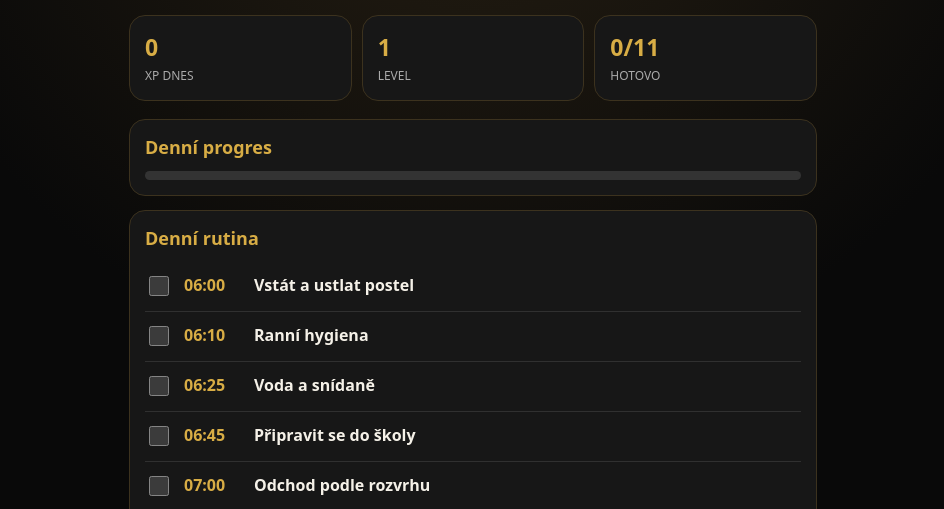
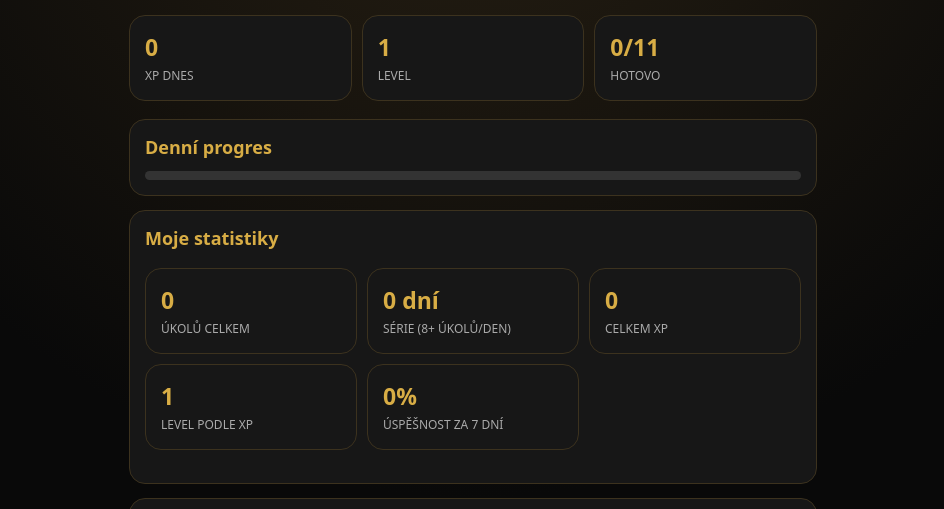
Before and after one commit to maxik241014-ctrl/SIGMA-ROUTINE, a plain HTML site: page index.html in a window 1280 px wide. Shown: the part 225-734 px from the top of the page, without its empty margins (167-1111 px from the left). Drawn offline with Linux system fonts and the light colour scheme.

Commit message:
Add files via upload

```diff
--- a/index.html
+++ b/index.html
@@ -27,6 +27,7 @@ h2{font-size:18px;color:var(--gold);margin:0 0 12px}
 button{background:var(--gold);color:#17120a;border:0;border-radius:12px;padding:11px 15px;font-weight:700;font-size:14px}
 button.secondary{background:#292929;color:#eee;border:1px solid #555}
 .note{font-size:12px;color:var(--muted);text-align:center;margin-top:22px}
+@media(max-width:390px){.stats{grid-template-columns:repeat(2,1fr)}}
 </style>
 </head>
 <body><main>
@@ -37,19 +38,63 @@ button.secondary{background:#292929;color:#eee;border:1px solid #555}
  <div class="stat"><strong id="done">0/11</strong><span>HOTOVO</span></div>
 </div>
 <div class="section"><h2>Denní progres</h2><div class="progress-wrap"><div class="progress" id="bar"></div></div></div>
+<div class="section"><h2>Moje statistiky</h2>
+ <div class="stats">
+  <div class="stat"><strong id="totalDone">0</strong><span>ÚKOLŮ CELKEM</span></div>
+  <div class="stat"><strong id="streak">0 dní</strong><span>SÉRIE (8+ ÚKOLŮ/DEN)</span></div>
+  <div class="stat"><strong id="totalXp">0</strong><span>CELKEM XP</span></div>
+  <div class="stat"><strong id="bestLevel">1</strong><span>LEVEL PODLE XP</span></div>
+  <div class="stat"><strong id="weekRate">0%</strong><span>ÚSPĚŠNOST ZA 7 DNÍ</span></div>
+ </div>
+</div>
 <div class="section"><h2>Denní rutina</h2><div id="tasks"></div></div>
 <div class="section"><h2>Dnešní výzva</h2><div id="challenge">Dokonči alespoň 8 úkolů a získej bonus 20 XP.</div></div>
 <div class="actions"><button id="reset" class="secondary">Nový den / reset</button><button id="install" hidden>Instalovat aplikaci</button></div>
-<p class="note">Tvůj postup se ukládá v tomto zařízení. Verze 1.0 funguje i offline po prvním načtení.</p>
+<p class="note">Tvůj postup a statistiky se ukládají v tomto zařízení. Verze 1.1 funguje i offline po prvním načtení.</p>
 </main>
 <script>
 const tasks=[
 ["06:00","Vstát a ustlat postel"],["06:10","Ranní hygiena"],["06:25","Voda a snídaně"],["06:45","Připravit se do školy"],["07:00","Odchod podle rozvrhu"],["15:00","Odpočinek a domácí úkoly"],["16:30","Sport nebo procházka"],["17:30","Koníčky a volný čas"],["19:00","Večeře a příprava na zítřek"],["20:30","Večerní hygiena a relax"],["21:00","Čas jít spát"]
 ];
 const today=()=>new Date().toLocaleDateString("sv-SE");
+let history=JSON.parse(localStorage.getItem("sigmaHistory")||"{}");
 let state=JSON.parse(localStorage.getItem("sigmaState")||"null");
+if(state && state.date!==today() && Array.isArray(state.checks)){
+ const n=state.checks.filter(Boolean).length;
+ history[state.date]={done:n,xp:n*10+(n>=8?20:0)};
+ localStorage.setItem("sigmaHistory",JSON.stringify(history));
+}
 if(!state||state.date!==today())state={date:today(),checks:Array(tasks.length).fill(false)};
-const save=()=>localStorage.setItem("sigmaState",JSON.stringify(state));
+const save=()=>{
+ localStorage.setItem("sigmaState",JSON.stringify(state));
+ const n=state.checks.filter(Boolean).length;
+ history[state.date]={done:n,xp:n*10+(n>=8?20:0)};
+ localStorage.setItem("sigmaHistory",JSON.stringify(history));
+};
+function updateStats(){
+ const current=state.checks.filter(Boolean).length;
+ const currentXp=current*10+(current>=8?20:0);
+ const days=Object.values(history);
+ const totalDone=days.reduce((a,d)=>a+(d.done||0),0)+current;
+ const totalXp=days.reduce((a,d)=>a+(d.xp||0),0)+currentXp;
+ const allDates={...history,[state.date]:{done:current,xp:currentXp}};
+ let streak=0, cursor=new Date(today()+"T12:00:00");
+ while(true){
+  const key=cursor.toLocaleDateString("sv-SE");
+  if(!allDates[key] || (allDates[key].done||0)<8)break;
+  streak++;cursor.setDate(cursor.getDate()-1);
+ }
+ const last7=Array.from({length:7},(_,i)=>{
+  const d=new Date(today()+"T12:00:00");d.setDate(d.getDate()-i);
+  return allDates[d.toLocaleDateString("sv-SE")]?.done||0;
+ });
+ const rate=Math.round(last7.reduce((a,n)=>a+n,0)/(7*tasks.length)*100);
+ document.getElementById("totalDone").textContent=totalDone;
+ document.getElementById("streak").textContent=streak+" dní";
+ document.getElementById("totalXp").textContent=totalXp;
+ document.getElementById("bestLevel").textContent=1+Math.floor(totalXp/100);
+ document.getElementById("weekRate").textContent=rate+"%";
+}
 function render(){
  const count=state.checks.filter(Boolean).length,xp=count*10+(count>=8?20:0);
  document.getElementById("xp").textContent=xp;
@@ -59,6 +104,7 @@ function render(){
  document.getElementById("challenge").textContent=count>=8?"Výzva splněna! +20 XP započítáno.":"Dokonči alespoň 8 úkolů a získej bonus 20 XP.";
  document.getElementById("tasks").innerHTML=tasks.map((t,i)=>`<label class="task ${state.checks[i]?"done":""}"><input type="checkbox" data-i="${i}" ${state.checks[i]?"checked":""}><span class="time">${t[0]}</span><span class="task-name">${t[1]}</span></label>`).join("");
  document.querySelectorAll("[data-i]").forEach(el=>el.addEventListener("change",e=>{state.checks[+e.target.dataset.i]=e.target.checked;save();render()}));
+ updateStats();
 }
 document.getElementById("reset").addEventListener("click",()=>{if(confirm("Opravdu chceš resetovat dnešní úkoly?")){state={date:today(),checks:Array(tasks.length).fill(false)};save();render()}});
 render();
```
